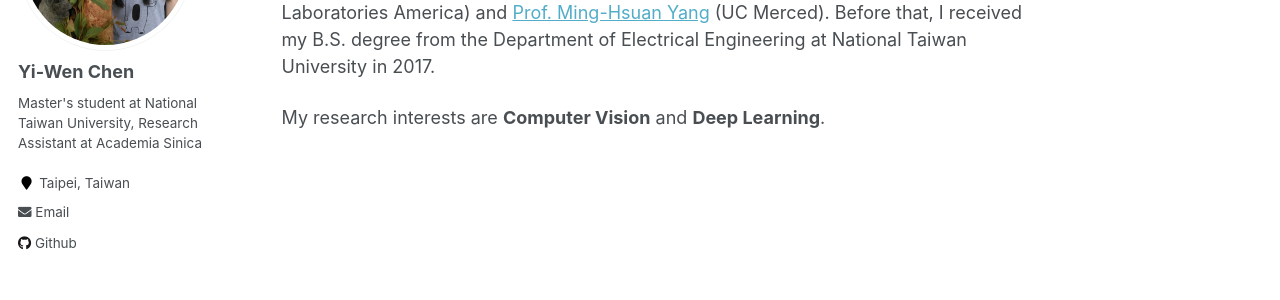
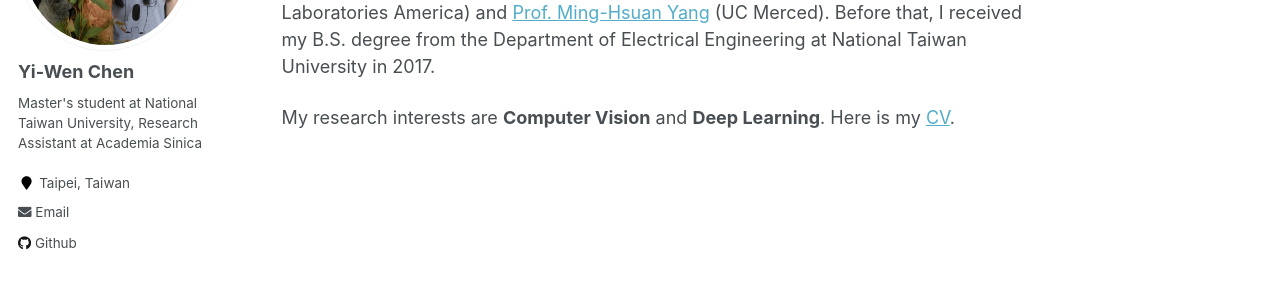
Before and after one commit to wenz116/wenz116.github.io, a Jekyll site: the page built from _pages/about.md, in a window 1280 px wide. Shown: the part 242-542 px from the top of the page. Built offline with Jekyll 4.4.1, drawn with Linux system fonts in a browser that asks for light colours.

Commit message:
Upload CV

```diff
--- a/_pages/about.md
+++ b/_pages/about.md
@@ -12,4 +12,4 @@ I am a second-year M.S. student in the Graduate Institute of Communication Engin
 I am also a Research Assistant in the [Computer Vision Lab](http://cvlab.citi.sinica.edu.tw) at Academia Sinica under the supervision of [Dr. Yen-Yu Lin](https://www.citi.sinica.edu.tw/pages/yylin/), [Dr. Yi-Hsuan Tsai](https://sites.google.com/site/yihsuantsai) (NEC Laboratories America) and [Prof. Ming-Hsuan Yang](http://faculty.ucmerced.edu/mhyang/) (UC Merced).
 Before that, I received my B.S. degree from the Department of Electrical Engineering at National Taiwan University in 2017.
 
-My research interests are **Computer Vision** and **Deep Learning**.
+My research interests are **Computer Vision** and **Deep Learning**. Here is my [CV](https://wenz116.github.io/files/ywchen_cv.pdf).
```
Also changed, not shown: 1 other file.
